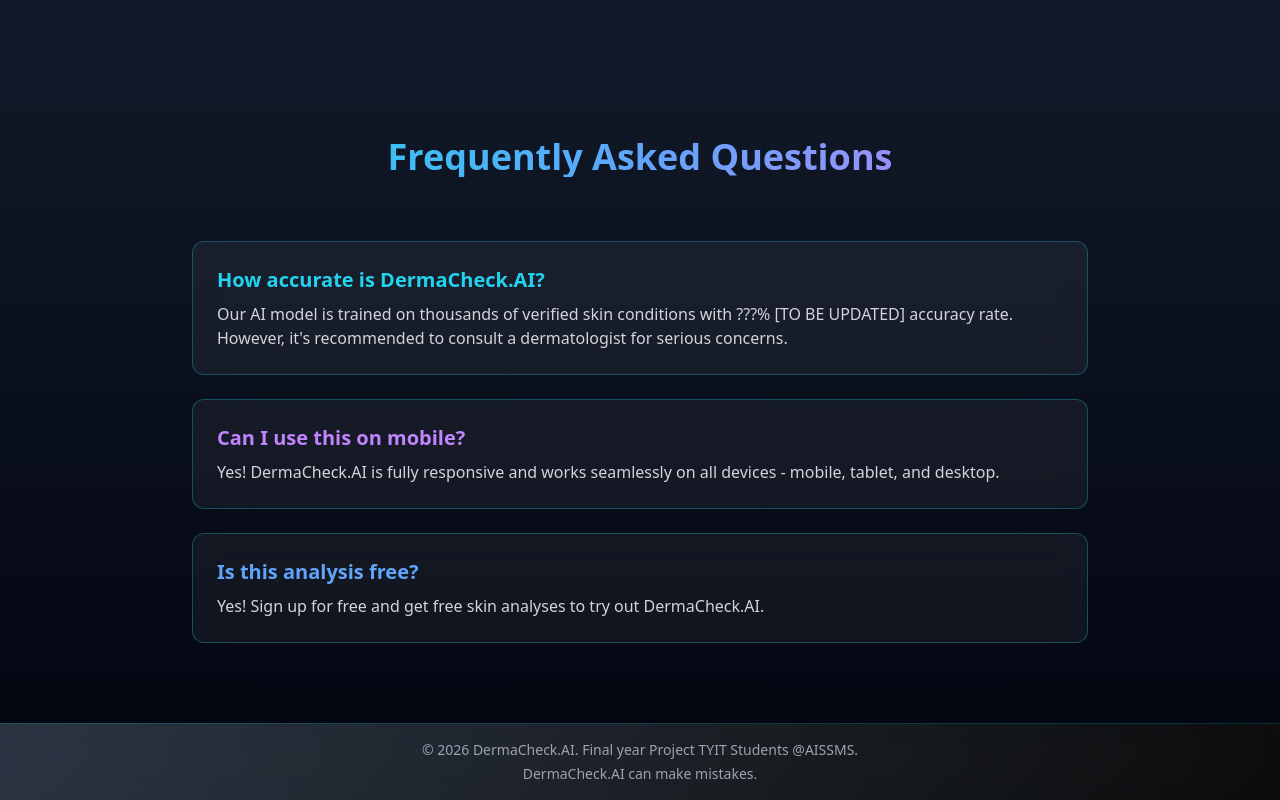
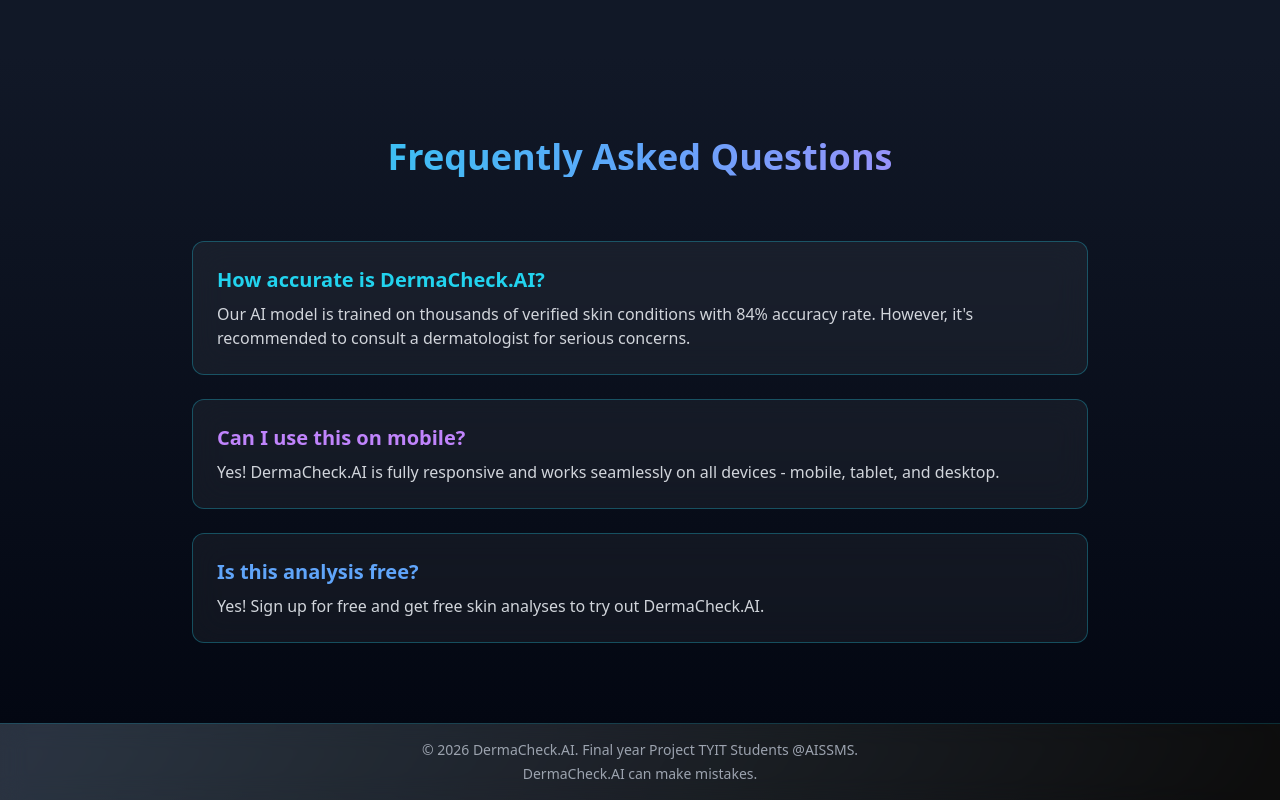
Before and after one commit to DermaCheckAI/DermaCheck.AI, a React app in the folder frontend/: page / in a window 1280 px wide. Shown: the part 1271-2071 px from the top of the page. Built offline with nearby package versions, Linux system fonts and the light colour scheme; no server answers; the HTML template or start-up script is replaced by a standard one.

Commit message:
updated analysis and home

```diff
--- a/frontend/src/pages/Home.jsx
+++ b/frontend/src/pages/Home.jsx
@@ -181,7 +181,7 @@
             {/* FAQ 1 */}
             <div className="bg-white bg-opacity-5 backdrop-blur-lg border border-cyan-400 border-opacity-30 rounded-xl p-6 hover:border-opacity-50 transition-all">
               <h4 className="text-xl font-bold text-cyan-400 mb-2">How accurate is DermaCheck.AI?</h4>
-              <p className="text-gray-300">Our AI model is trained on thousands of verified skin conditions with ???% [TO BE UPDATED] accuracy rate. However, it's recommended to consult a dermatologist for serious concerns.</p>
+              <p className="text-gray-300">Our AI model is trained on thousands of verified skin conditions with 84% accuracy rate. However, it's recommended to consult a dermatologist for serious concerns.</p>
             </div>
 
 
```
